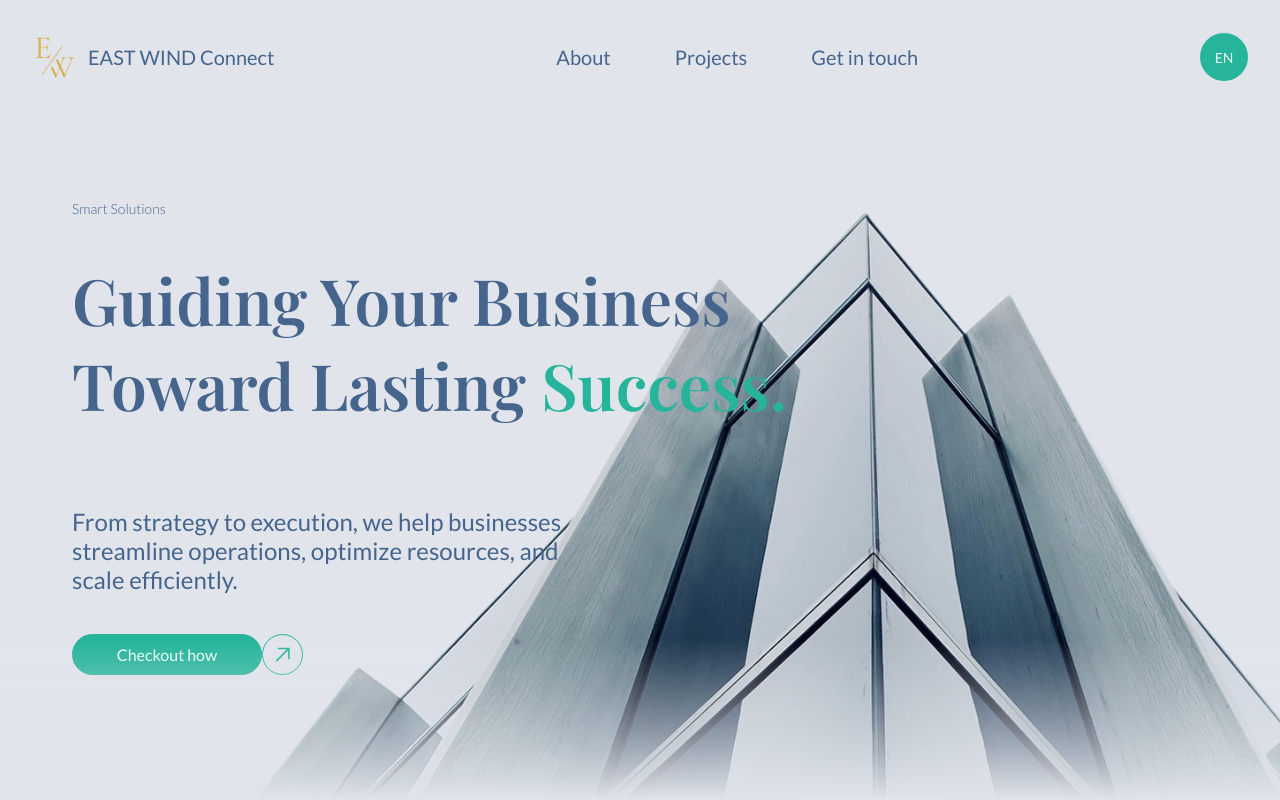
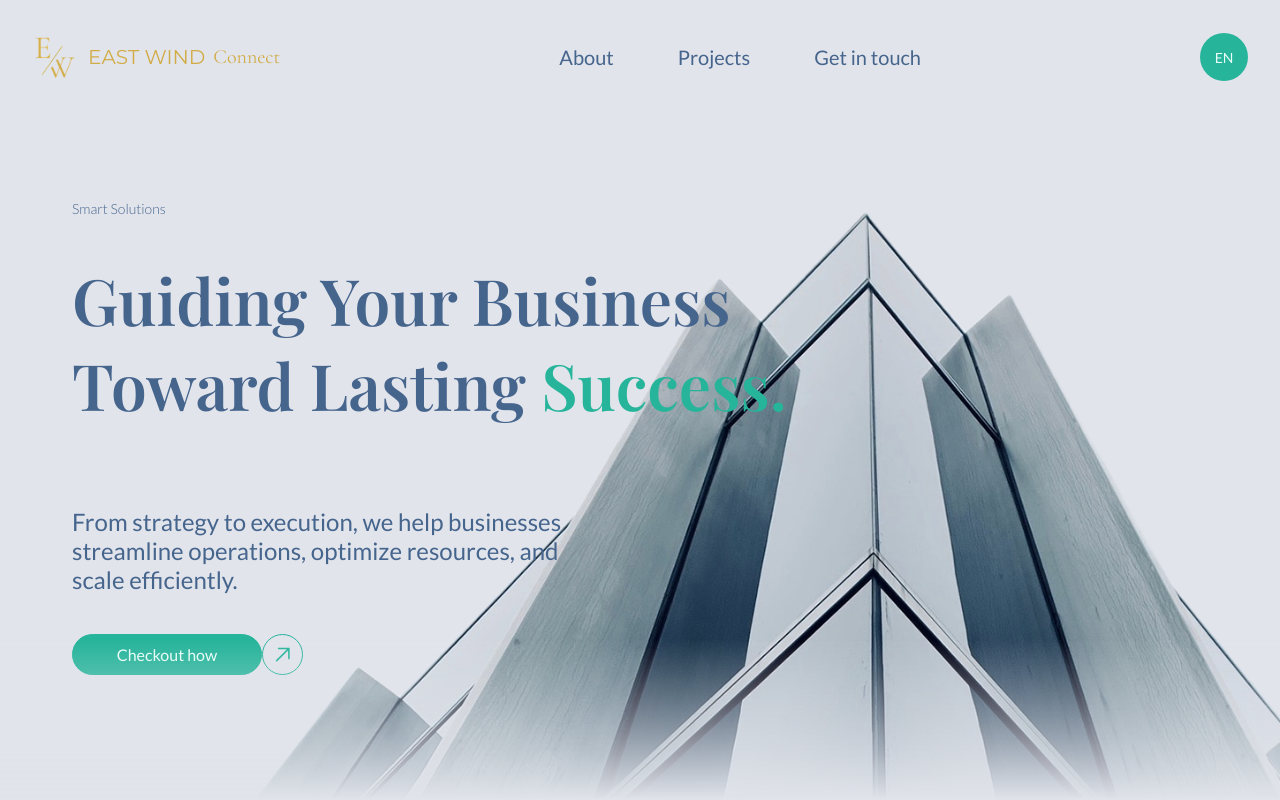
Before and after one commit to chtiouimal/EWConnect, a React (Vite) app: page / in a window 1280 px wide. Shown: the top 800 px of the page. Built offline with nearby package versions, Linux system fonts and the light colour scheme; a web font is replaced by a local one.

Commit message:
first commitlogo

```diff
--- a/src/App.css
+++ b/src/App.css
@@ -1,4 +1,5 @@
 @import url("https://fonts.googleapis.com/css2?family=Lato:ital,wght@0,100;0,300;0,400;0,700;0,900;1,100;1,300;1,400;1,700;1,900&family=Playfair+Display:ital,wght@0,400..900;1,400..900&display=swap");
+@import url("https://fonts.googleapis.com/css2?family=Cormorant+Garamond:ital,wght@0,300..700;1,300..700&family=Montserrat:ital,wght@0,100..900;1,100..900&display=swap");
 a {
   font: 500 20px "Lato", sans-serif;
   color: #46658d;
@@ -150,6 +151,15 @@ span {
      object-fit: cover;
   aspect-ratio: 1;
 }
+.ew-navigation-header .ew-logo p {
+  font: 400 20px "Montserrat", sans-serif;
+  color: #d2ac47;
+}
+.ew-navigation-header .ew-logo span,
+.ew-navigation-header .ew-logo span:hover {
+  font: 400 20px "Cormorant Garamond", serif;
+  color: #d2ac47;
+}
 .ew-navigation-header .ew-menu {
   display: flex;
   align-items: center;
@@ -190,10 +200,22 @@ span {
      object-fit: cover;
 }
 .ew-footer header a {
-  font: 400 32px "Lato", sans-serif;
   display: flex;
   align-items: center;
+  font-size: 32px;
   gap: 8px;
+  color: #d2ac47;
+}
+.ew-footer header a p {
+  font: 400 20px "Montserrat", sans-serif;
+  font-size: 32px;
+  color: #d2ac47;
+}
+.ew-footer header a span,
+.ew-footer header a span:hover {
+  font: 400 20px "Cormorant Garamond", serif;
+  color: #d2ac47;
+  font-size: 32px;
 }
 .ew-footer main {
   width: 100%;
--- a/src/layouts/NavigationHeader.jsx
+++ b/src/layouts/NavigationHeader.jsx
@@ -6,7 +6,7 @@ function NavigationHeader({ menu }) {
     <header className="ew-navigation-header">
       <Link className="ew-logo" to="/">
         <img src={LOGO} alt="east-wind-connect" />
-        EAST WIND Connect
+        <p>EAST WIND</p> <span>Connect</span>
       </Link>
       <ul className="ew-menu">
         {menu.map((item) => (
--- a/src/styles/_layout.scss
+++ b/src/styles/_layout.scss
@@ -39,6 +39,15 @@
       object-fit: cover;
       aspect-ratio: 1;
     }
+    p {
+      font: $logo;
+      color: #d2ac47;
+    }
+    span,
+    span:hover {
+      font: $connect;
+      color: #d2ac47;
+    }
   }
   .ew-menu {
     display: flex;
@@ -78,10 +87,22 @@
       object-fit: cover;
     }
     a {
-      font: $small-title;
       display: flex;
       align-items: center;
+      font-size: 32px;
       gap: 8px;
+      color: #d2ac47;
+      p {
+        font: $logo;
+        font-size: 32px;
+        color: #d2ac47;
+      }
+      span,
+      span:hover {
+        font: $connect;
+        color: #d2ac47;
+        font-size: 32px;
+      }
     }
   }
   main {
--- a/src/styles/variables/_fonts.scss
+++ b/src/styles/variables/_fonts.scss
@@ -1,8 +1,12 @@
 @import url("https://fonts.googleapis.com/css2?family=Lato:ital,wght@0,100;0,300;0,400;0,700;0,900;1,100;1,300;1,400;1,700;1,900&family=Playfair+Display:ital,wght@0,400..900;1,400..900&display=swap");
+@import url("https://fonts.googleapis.com/css2?family=Cormorant+Garamond:ital,wght@0,300..700;1,300..700&family=Montserrat:ital,wght@0,100..900;1,100..900&display=swap");
 
 $display: 600 64px "Playfair Display", serif;
 
 $big-logo: 400 48px "Lato", sans-serif;
+
+$logo: 400 20px "Montserrat", sans-serif;
+$connect: 400 20px "Cormorant Garamond", serif;
 
 $title: 600 48px "Playfair Display", serif;
 $small-title: 400 32px "Lato", sans-serif;
```
Also changed, not shown: 1 other file (tests, documents, lock files or other folders).
